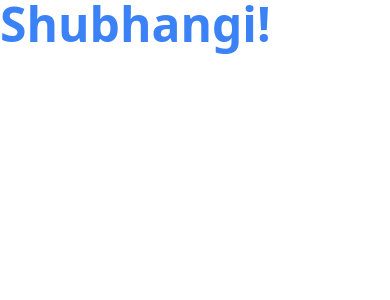
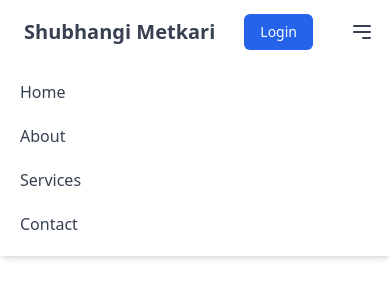
Before and after one commit to shubhangi387/PortFolio, an Angular app: page / in a window 390 px wide. Shown: the top 300 px of the page. Built offline with nearby package versions, Linux system fonts and the light colour scheme.

Commit message:
Navbar created

```diff
--- a/src/app/app.component.html
+++ b/src/app/app.component.html
@@ -1 +1,94 @@
-<h1 class="text-5xl font-bold text-blue-500">Shubhangi!</h1>
+<nav class="bg-white shadow-md">
+  <div class="max-w-7xl mx-auto px-4 sm:px-6 lg:px-8">
+    <div class="flex justify-between h-16">
+      <div class="flex">
+        <a href="#" class="flex-shrink-0 flex items-center">
+          <span class="ml-2 text-xl font-semibold text-gray-700"
+            >Shubhangi Metkari</span
+          >
+        </a>
+        <div class="hidden md:flex ml-10 space-x-4">
+          <a
+            href="#"
+            class="text-gray-700 hover:text-blue-600 px-3 py-2 rounded-md text-sm font-medium"
+            >Home</a
+          >
+          <a
+            href="#"
+            class="text-gray-700 hover:text-blue-600 px-3 py-2 rounded-md text-sm font-medium"
+            >About</a
+          >
+          <a
+            href="#"
+            class="text-gray-700 hover:text-blue-600 px-3 py-2 rounded-md text-sm font-medium"
+            >Services</a
+          >
+          <a
+            href="#"
+            class="text-gray-700 hover:text-blue-600 px-3 py-2 rounded-md text-sm font-medium"
+            >Contact</a
+          >
+        </div>
+      </div>
+      <div class="flex items-center">
+        <button
+          class="bg-blue-600 text-white px-4 py-2 rounded-md text-sm font-medium"
+        >
+          Login
+        </button>
+      </div>
+      <div class="-mr-2 flex items-center md:hidden">
+        <button
+          type="button"
+          class="inline-flex items-center justify-center p-2 rounded-md text-gray-700 hover:text-white hover:bg-gray-700 focus:outline-none focus:bg-gray-700 focus:text-white"
+          aria-controls="mobile-menu"
+          aria-expanded="false"
+        >
+          <span class="sr-only">Open main menu</span>
+          <!-- Icon for mobile -->
+          <svg
+            class="block h-6 w-6"
+            xmlns="http://www.w3.org/2000/svg"
+            fill="none"
+            viewBox="0 0 24 24"
+            stroke="currentColor"
+            aria-hidden="true"
+          >
+            <path
+              stroke-linecap="round"
+              stroke-linejoin="round"
+              stroke-width="2"
+              d="M4 6h16M4 12h16m-7 6h7"
+            />
+          </svg>
+        </button>
+      </div>
+    </div>
+  </div>
+
+  <!-- Mobile menu -->
+  <div class="md:hidden" id="mobile-menu">
+    <div class="px-2 pt-2 pb-3 space-y-1 sm:px-3">
+      <a
+        href="#"
+        class="text-gray-700 hover:text-blue-600 block px-3 py-2 rounded-md text-base font-medium"
+        >Home</a
+      >
+      <a
+        href="#"
+        class="text-gray-700 hover:text-blue-600 block px-3 py-2 rounded-md text-base font-medium"
+        >About</a
+      >
+      <a
+        href="#"
+        class="text-gray-700 hover:text-blue-600 block px-3 py-2 rounded-md text-base font-medium"
+        >Services</a
+      >
+      <a
+        href="#"
+        class="text-gray-700 hover:text-blue-600 block px-3 py-2 rounded-md text-base font-medium"
+        >Contact</a
+      >
+    </div>
+  </div>
+</nav>
```
